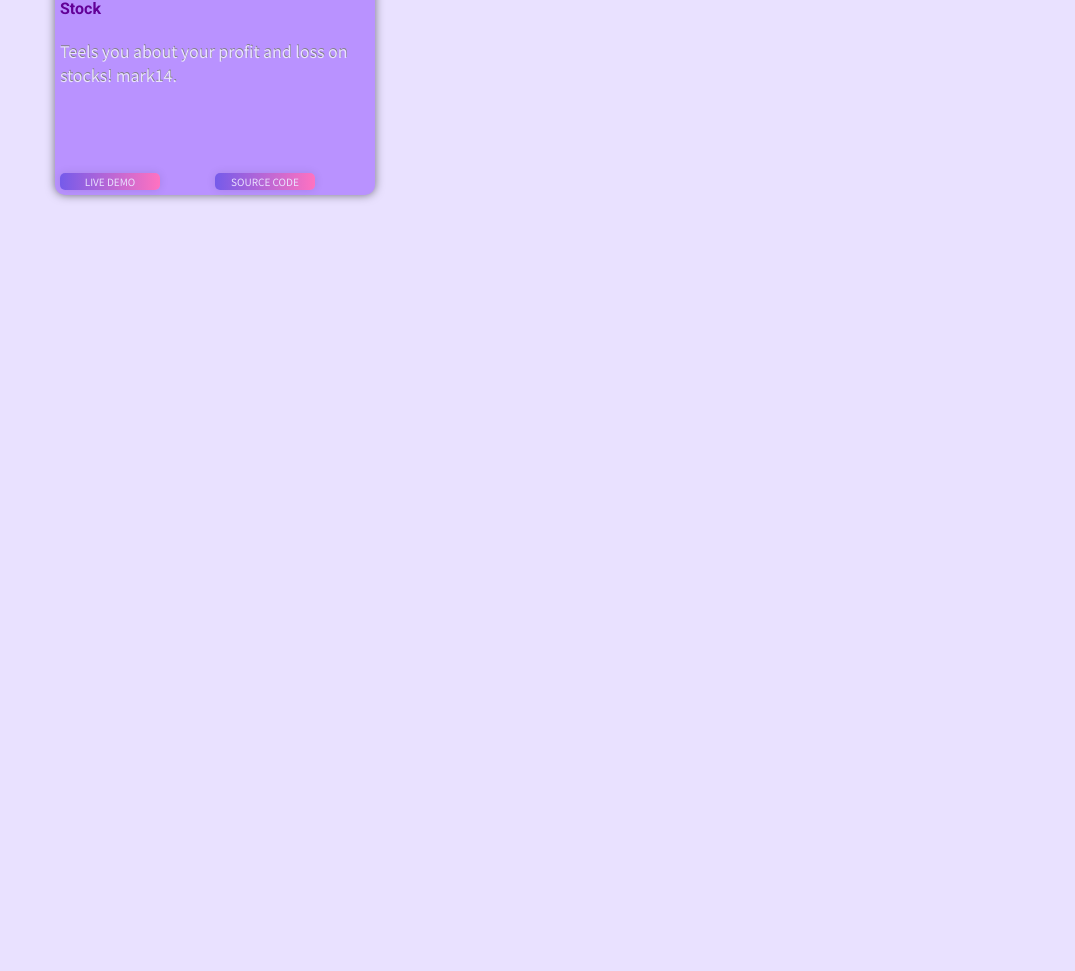
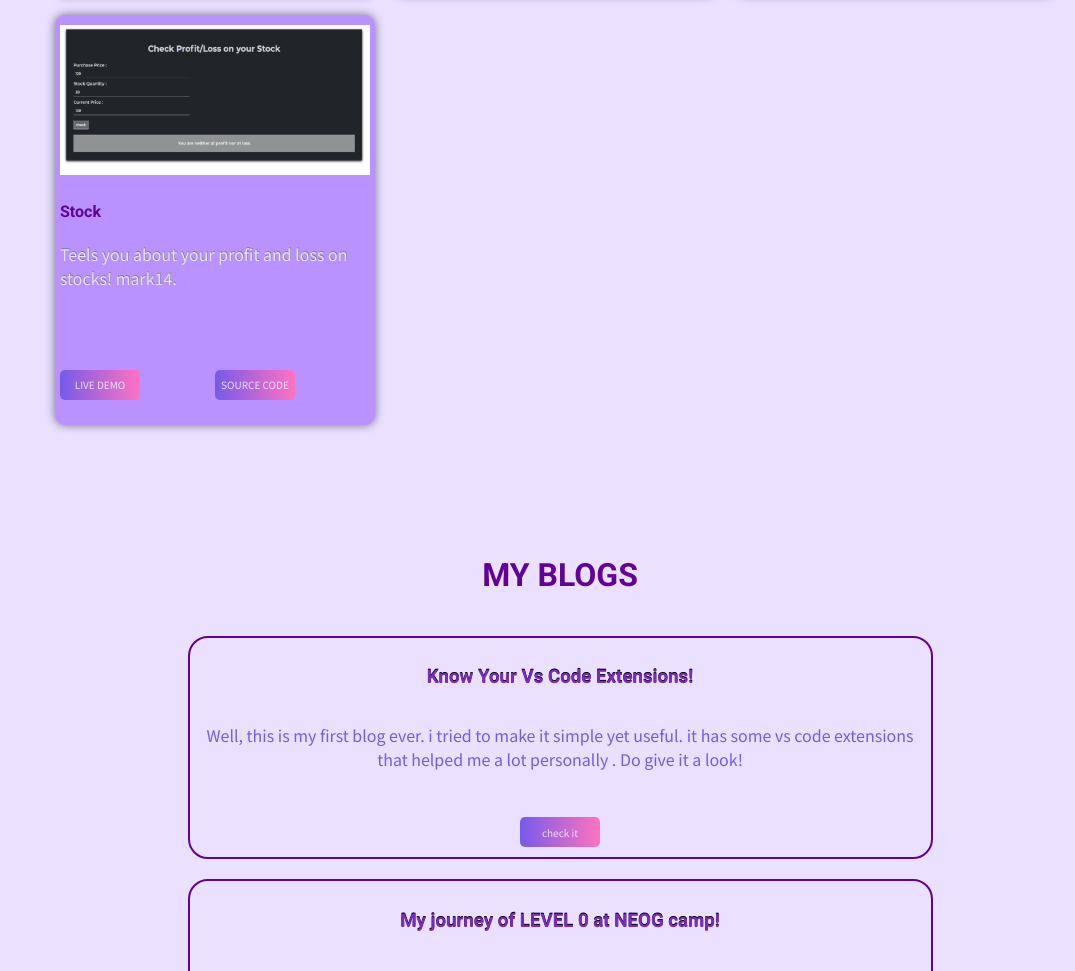
Before and after one commit to anshikaa12/portfolio, a plain HTML site: page index.html in a window 1280 px wide. Shown: the part 2527-3498 px from the top of the page, without its empty margins (205-1280 px from the left). Before the commit the page ends 2769 px from the top, so only its background shows below. Drawn offline with Linux system fonts and the light colour scheme.

Commit message:
blogspage

```diff
--- a/index.html
+++ b/index.html
@@ -21,7 +21,7 @@
                 <li class="list"><a href="#home">HOME</a></li>
                 <li class="list"><a href="#about">ABOUT</a></li>
                 <li class="list"><a href="#project">PROJECTS</a></li>
-                <li class="list"><a href="#blog">BLOGS</a></li>
+                <li class="list"><a href="#blogs">BLOGS</a></li>
             </ul>
             <section class="contact">
                 <span class="linkd"><a href="https://www.linkedin.com/in/anshikaagarwal12/"><i
@@ -353,8 +353,37 @@
             </div>
         </div>
 
+        <!-- Blogs section -->
+        <div id="blogs">
+            <h1 class="headings">MY BLOGS</h1>
+            <div class="container-blog">
+                <div class="blogbox">
+                    <h3> Know Your Vs Code Extensions! </h3>
+                    <p>Well, this is my first blog ever. i tried to make it simple yet useful. it has some vs code
+                        extensions that helped me a lot personally . Do give it a look!
+                    <div>
+                        <a href="https://hashnode.com/post/know-your-vs-code-extensions-cks7g84e700j9jhs141sp00qt">
+                            <button class="btn-btn">check it</button></a>
+                    </div>
+                </div>
+                <div class="blogbox">
+                    <h3> My journey of LEVEL 0 at NEOG camp!</h3>
+                    <p>this is my second blog where i discussed about how amazing one week journey i had at level zero
+                        of neog camp!
+                    <div>
+                        <a
+                            href="https://hashnode.com/post/my-one-week-journey-of-level-zero-at-neog-camp-cks7mwyy701riyss1cd6db0hd">
+                            <button class="btn-btn">check it</button></a>
+                    </div>
+                </div>
 
 
+
+
+
+
+            </div>
+        </div>
 
     </div>
 
--- a/style.css
+++ b/style.css
@@ -63,6 +63,11 @@ body {
 
 }
 #project{
+    padding-left: 250px;
+    padding-top:100px;
+    text-align: center;
+}
+#blogs{
     padding-left: 250px;
     padding-top:100px;
     text-align: center;
@@ -171,21 +176,18 @@ button {
     text-shadow: 0px 0px 0px transparent;
   }
 
-  button:hover {
 
-    box-shadow: 0px 0px 20px rgba(0,0,0,0.4);
-
-  }
 
 
 .btn-btn{
     text-decoration: none;
-    padding:10 px;
-    width:100px;
+    padding: 15 px;
+    width: 80px;
+    height: 30px;
+    margin-top: 30px;
     font-family:'Noto Sans JP', sans-serif;
     color:#E9E1FF;
     font-size: 10px;
-    box-shadow:0px 0px 10px rgba(0,0,0,0.1);
     border-radius:5px;
     outline:none;
     background: linear-gradient(90deg,#755bea,#ff72c0 );
@@ -207,9 +209,9 @@ button {
 }
 .card{
     display: grid;
-    grid-template-rows: 45% 50% 20% ;
+    grid-template-rows: 45% 35% 20% ;
     padding:5px;
-    height: 350px;
+    height: 400px;
     background-color: var(--nav-color);
     margin: 10px;
     border-radius: 10px;
@@ -247,3 +249,29 @@ button {
     width:150px;
 
 }
+
+.container-blog{
+    display: flex;
+    flex-direction: column;
+    align-items: center;
+}
+.blogbox{
+    border-radius:20px;
+    border: 2px solid #620097;
+    margin-top: 20px;
+    width: 70%;
+    display:flex;
+    flex-direction: column;
+    padding: 10px;
+}
+.blogbox h3{
+    font-family:  'Roboto', sans-serif;
+    color: #7b2cbf;
+    text-shadow: 0px -1px black;
+
+}
+
+.blogbox p{
+     color: #755bea;
+     font-family:'Noto Sans JP', sans-serif;
+}
```
